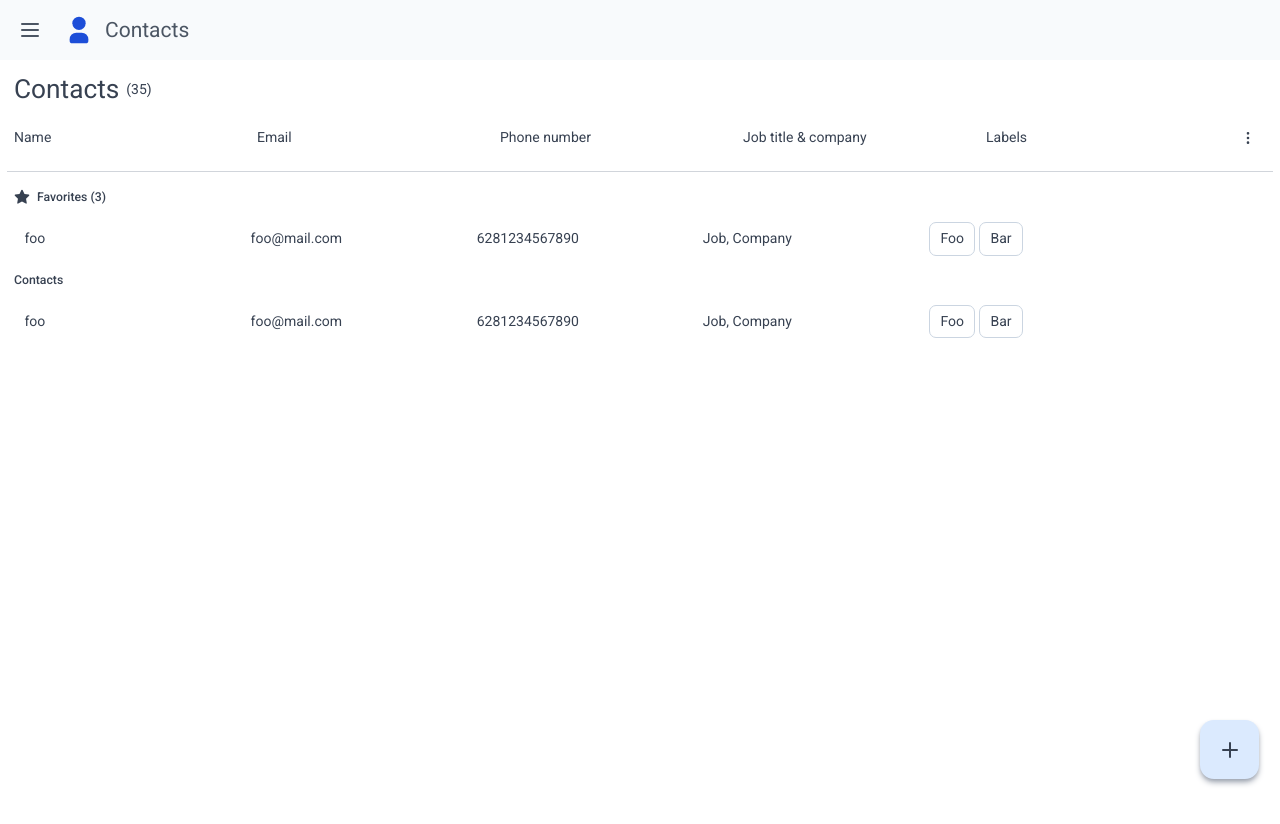
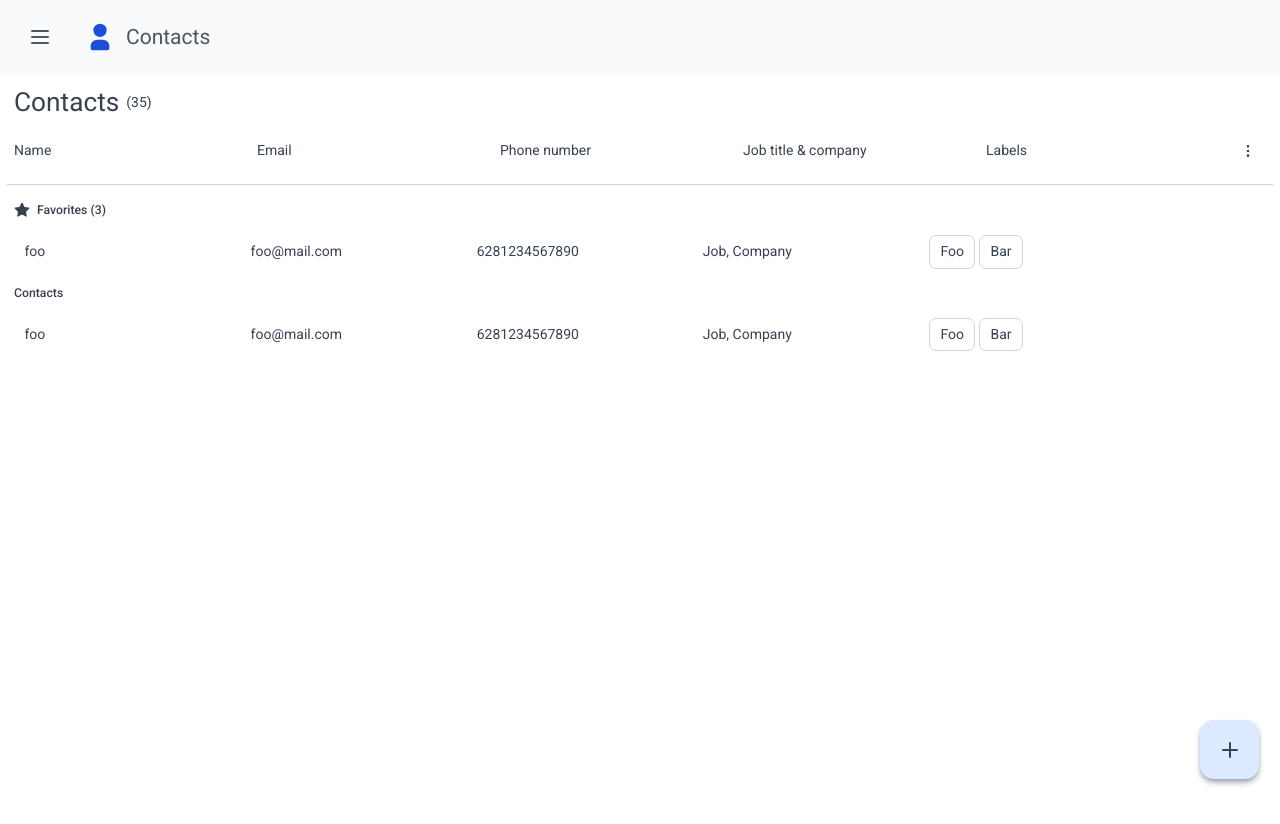
Before and after one commit to azizramdan/bearmentor-address-book, a website: page index.html in a window 1280 px wide. Drawn offline with nearby package versions, Linux system fonts and the light colour scheme; files that its build step writes are made by us from their sources.

Commit message:
feat: set menu to button

```diff
--- a/index.html
+++ b/index.html
@@ -16,6 +16,7 @@
   </head>
   <body class="overflow-hidden">
     <header class="px-5 py-4 flex gap-6 items-center bg-slate-50">
+      <button class="rounded-full hover:bg-gray-200 p-3">
         <svg
           xmlns="http://www.w3.org/2000/svg"
           width="24"
@@ -33,6 +34,7 @@
           <path d="M4 12l16 0" />
           <path d="M4 18l16 0" />
         </svg>
+      </button>
       <a href="/" class="flex gap-3 items-center">
         <svg
           xmlns="http://www.w3.org/2000/svg"
```
Lines whose indentation alone changed are shown as unchanged.
